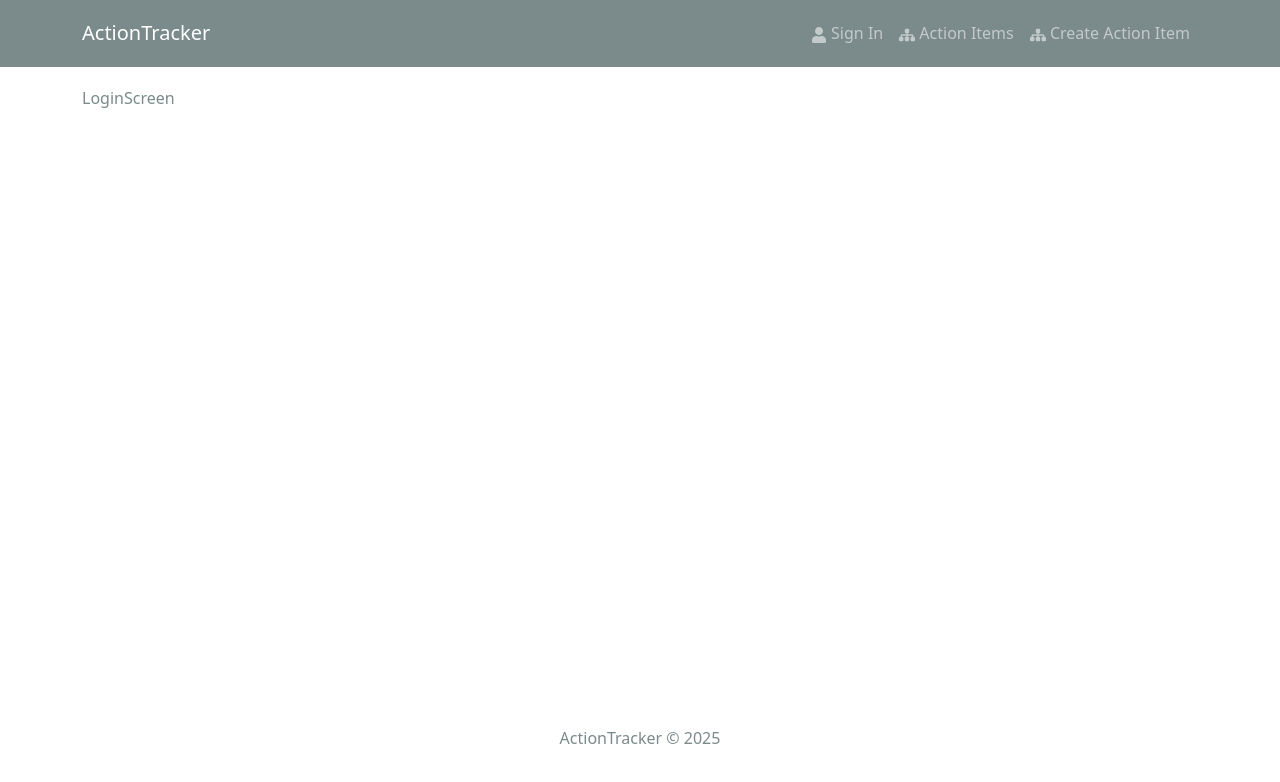
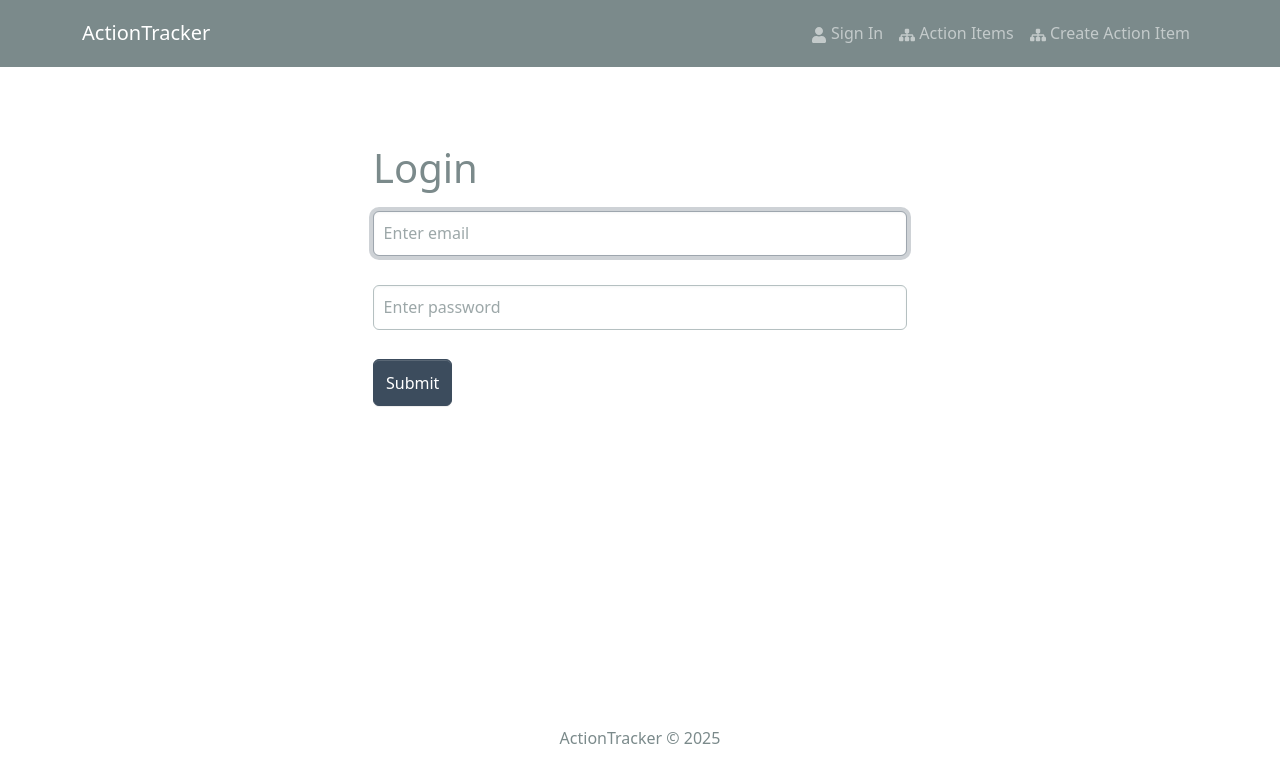
Before and after one commit to slahiri60/flowsoft-att-frontend-new, a React (Create React App) app: page /login in a window 1280 px wide. Shown: the top 782 px of the page. Built offline with nearby package versions, Linux system fonts and the light colour scheme.

Commit message:
Implemented user login in frontend

```diff
--- a/src/screens/LoginScreen.jsx
+++ b/src/screens/LoginScreen.jsx
@@ -1,9 +1,80 @@
-import React from 'react'
+import React from 'react';
+import { useState } from 'react';
+import axios from 'axios';
+import toast, { Toaster } from 'react-hot-toast';
+import { useNavigate } from 'react-router-dom';
 
 const LoginScreen = () => {
+  const [email, setEmail] = useState(
+    process.env.NODE_ENV === 'development' ? 'soumitra@gmail.com' : ''
+  );
+  const [password, setPassword] = useState(
+    process.env.NODE_ENV === 'development' ? '123456' : ''
+  );
+
+  const navigate = useNavigate();
+
+  const handleSubmit = async (e) => {
+    e.preventDefault();
+
+    // Debug logging
+    console.log('Submitting with:', { email, password });
+
+    if (!email || !password) {
+      toast.error('Email and password are required');
+      return;
+    }
+
+    try {
+      const { data } = await axios.post(
+        `${process.env.REACT_APP_API}/auth/login`,
+        {
+          email,
+          password,
+        }
+      );
+      console.log(data);
+      if (data?.error) {
+        toast.error(data.error);
+      } else {
+        navigate('/listactionitems');
+      }
+    } catch (err) {
+      console.log(err);
+      toast.error('Action Item creation failed; try again');
+    }
+  };
+
   return (
-    <div>LoginScreen</div>
-  )
-}
+    <div>
+      <div className="container mt-5">
+        <div className="row">
+          <div className="col-md-6 offset-md-3">
+            <form onSubmit={handleSubmit}>
+              <Toaster />
+              <h1>Login</h1>
+              <input
+                type="text"
+                className="form-control mb-4 p-2"
+                placeholder="Enter email"
+                onChange={(e) => setEmail(e.target.value)}
+                autoFocus
+              />
+              <input
+                type="password"
+                className="form-control mb-4 p-2"
+                placeholder="Enter password"
+                onChange={(e) => setPassword(e.target.value)}
+              />
+              <button className="btn btn-primary" type="submit">
+                Submit
+              </button>
+            </form>
+          </div>
+        </div>
+      </div>
+    </div>
+  );
+};
 
-export default LoginScreen
+export default LoginScreen;
```
